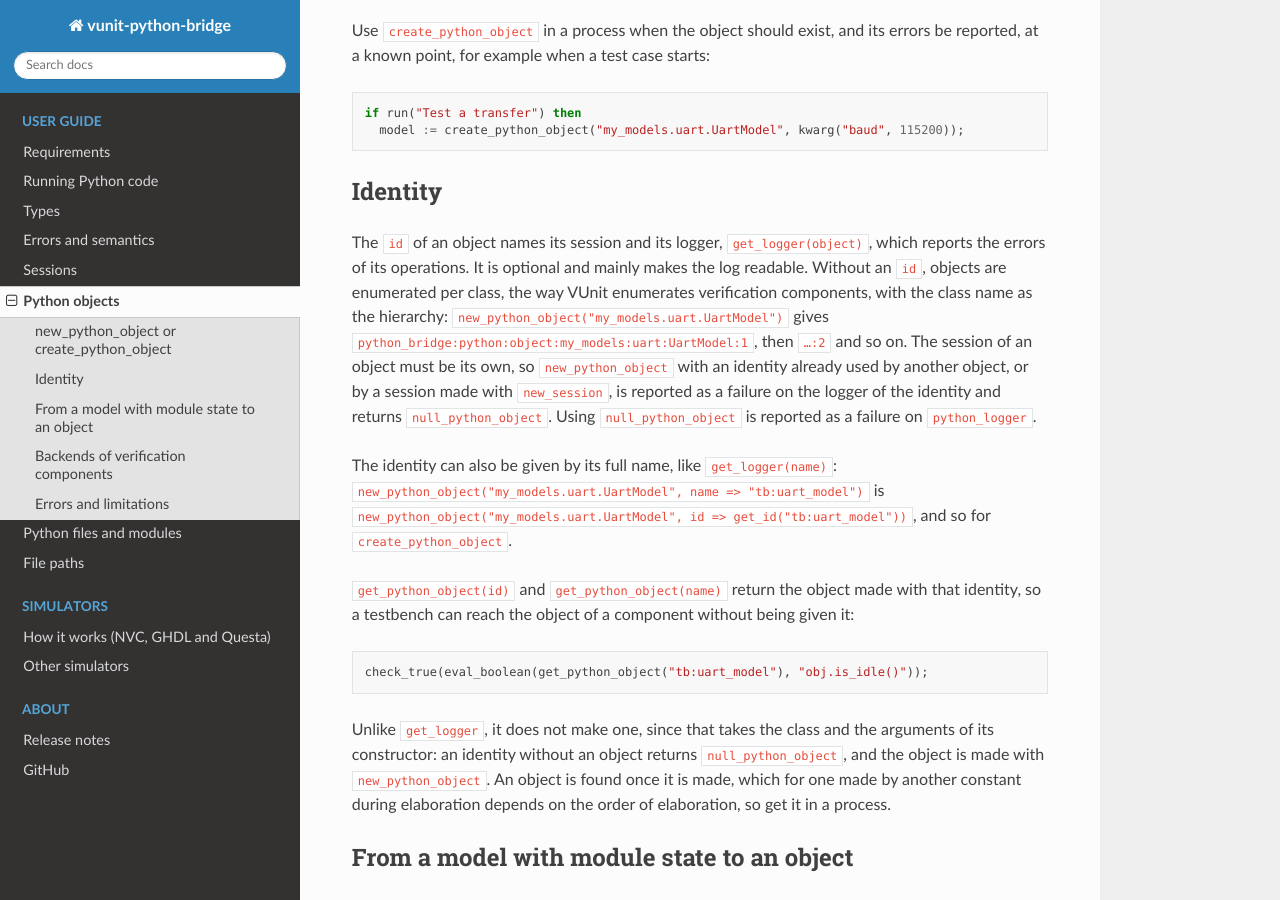
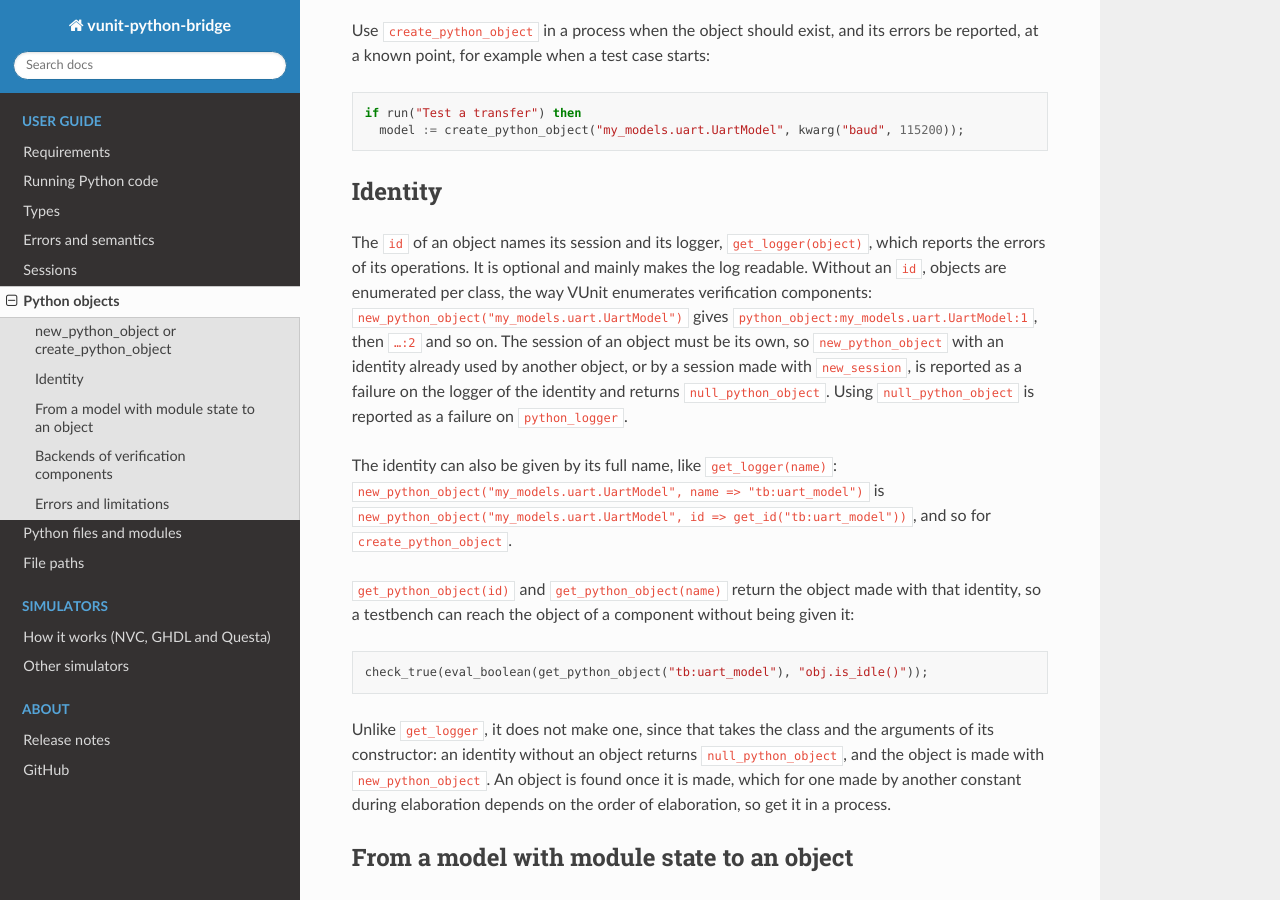
Before and after one commit to VUnit/vunit-python-bridge, a Sphinx documentation site: the page built from docs/python_objects.rst, in a window 1280 px wide and 900 px high, scrolled down 1463 px. Built offline with Sphinx 7.4.7 and the Read the Docs theme 3.1.0, drawn with Linux system fonts in a browser that asks for light colours; pages that are not in the unit, such as notebooks, are missing from menus; the version number is read from the project's files by our own code.

Commit message:
Name objects without an id python_object:<class>:<n>
The default identity was python_bridge:python:object:package:module:Class:<n>.
python_object:package.module.Class:<n> is shorter and as unique: the
counter separates the objects of a class and the dotted class name the
classes.

Co-Authored-By: Claude Opus 5.5 <noreply@anthropic.com>

```diff
--- a/docs/python_objects.rst
+++ b/docs/python_objects.rst
@@ -94,10 +94,8 @@ The ``id`` of an object names its session and its logger,
 ``get_logger(object)``, which reports the errors of its operations. It is
 optional and mainly makes the log readable. Without an
 ``id``, objects are enumerated per class, the way VUnit enumerates
-verification components, with the class name as the hierarchy:
-``new_python_object("my_models.uart.UartModel")`` gives
-``python_bridge:python:object:my_models:uart:UartModel:1``, then ``…:2`` and so
-on. The session of an object must
+verification components: ``new_python_object("my_models.uart.UartModel")``
+gives ``python_object:my_models.uart.UartModel:1``, then ``…:2`` and so on. The session of an object must
 be its own, so ``new_python_object`` with an identity already used by another
 object, or by a session made with ``new_session``, is reported as a failure on
 the logger of the identity and returns ``null_python_object``. Using
```
Also changed, not shown: 3 other files.
